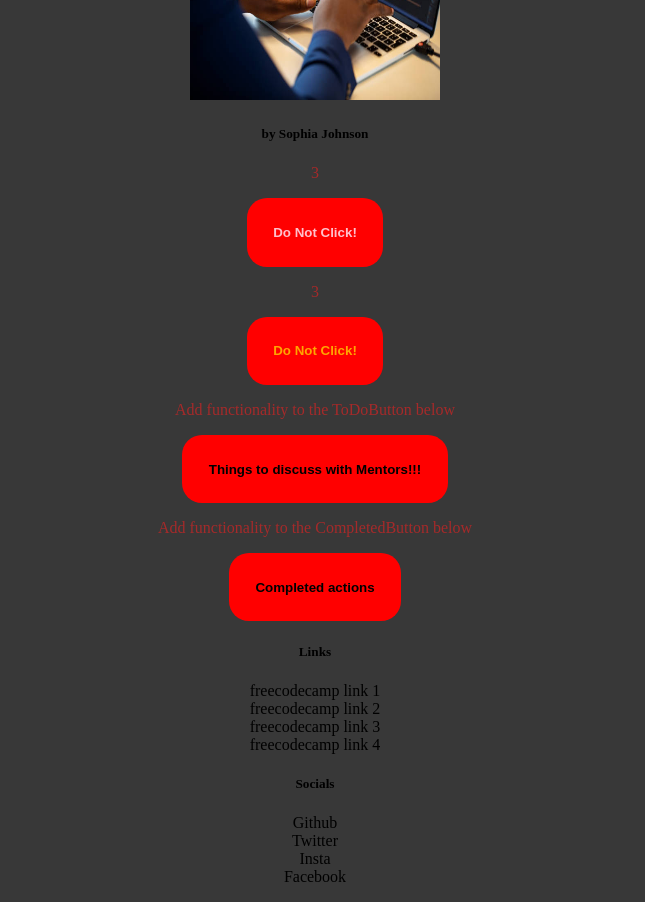
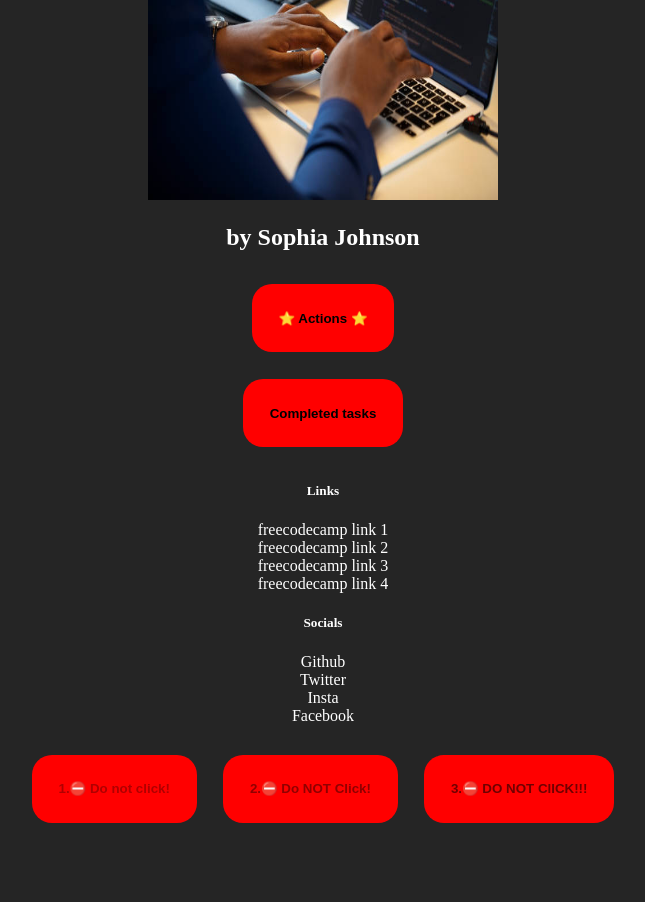
Before and after one commit to sofireofficial/reactlearnlearn, a React (Create React App) app: page / in a window 1280 px wide. Shown: the part 200-1102 px from the top of the page, without its empty margins (325-970 px from the left). After the commit the page ends 1044 px from the top, so only its background shows below. Built offline with nearby package versions, Linux system fonts and the light colour scheme.

Commit message:
refining presentation

```diff
--- a/src/App.js
+++ b/src/App.js
@@ -15,12 +15,12 @@ const App = () => {
   const [showToDoModal, setShowToDoModal] = useState(false); //showToDoModal = variable & it is false. setShowToDoModal will be used to change the state
   const [showCompletedModal, setShowCompletedModal] = useState(false);
   const [toDoList, setToDoList] = useState([
-    "I want to learn A",
-    "I want to learn B",
-    "I want to learn C",
-    "I want to learn D",
-    "I want to learn E",
-    "I want to learn F",
+    "Learn ABC",
+    "Learn DEF",
+    "Learn GHI",
+    "Learn JKL",
+    "Learn MNO",
+    "Learn XYZ",
   ]);
   const [completedList, setCompletedList] = useState([]);
 
@@ -29,13 +29,11 @@ const App = () => {
       <h1>My Learnings!</h1>
       <img
         src={CodePic}
-        alt="person typing on laptop" width="250px" height="220px"
+        alt="person typing on laptop" width="350px" height="320px"
       ></img>
-      <h5>by Sophia Johnson</h5>
-      <AlertButton label={'Click Me if you dare!'} number={3} color={'pink'}/>
-      <AlertButton label={'Dare you click me!'} number={3} color={'orange'}/>
+      <h2>by Sophia Johnson</h2>
 
-      <p>Add functionality to the ToDoButton below</p>
+
       <ToDoButton handleClick={setShowToDoModal} />{" "}
       {/*handleClick is the new variable. it is a prop. We'll be able to access its value. WHich in this case is a js function */}
       {showToDoModal ? (
@@ -48,7 +46,8 @@ const App = () => {
         />
       ) : null}{" "}
       {/*first half checks showToDoModal... when true, show modal.*/}
-      <p>Add functionality to the CompletedButton below</p>
+
+
       <CompletedButton handleClick={setShowCompletedModal} />
       {showCompletedModal ? (
         <CompletedModal handleClick={setShowCompletedModal} completedList={completedList} />
@@ -57,6 +56,14 @@ const App = () => {
       <Links />
       <h5>Socials</h5>
       <Socials />
+
+
+      <div className={'flexingDivs'}>
+      <AlertButton displayText={'1.⛔ Do not click!'} symbol={''} color={'#B00000'}/>
+      <AlertButton displayText={'2.⛔ Do NOT Click!'} symbol={''} color={'#900000'}/>
+      <AlertButton displayText={'3.⛔ DO NOT ClICK!!!'} symbol={''} color={'#700000'}/>
+      </div>
+
     </div>
   );
 };
--- a/src/Components/AlertButton.js
+++ b/src/Components/AlertButton.js
@@ -1,17 +1,17 @@
 import React from "react";
 
 function dare() {
-  alert("OMG! You clicked me! Nothing to see here");
+  alert("Really? You still chose to click the button!");
 }
 
 const AlertButton = (props) => {
   console.log(props)
   return (
     <div>
-      <p>{props.number}</p>
       <button style={{color:props.color}} className="mainButtons" onClick={dare}>
-        {/* {props.label} */}Do Not Click!
+        {props.displayText}
       </button>
+      {/* test here, by inserting: <p>{props.symbol}</p>, and assigning symbol={⛔} in App.js*/}
     </div>
   );
 };
--- a/src/Components/CompletedButton.js
+++ b/src/Components/CompletedButton.js
@@ -7,7 +7,7 @@ const CompletedButton = (props) => {
           props.handleClick(true);
         }}
       >
-        Completed actions
+        Completed tasks
       </button>{" "}
       {/* attributes!! */}
     </div>
--- a/src/Components/CompletedModal.js
+++ b/src/Components/CompletedModal.js
@@ -2,7 +2,7 @@ import React from "react";
 
 const CompletedModal = (props) => {
   return (
-    <div className="yellowModal">
+    <div className="yellowModalLeft">
       <button
         className="xButton"
         onClick={() => {
--- a/src/Components/ToDoButton.js
+++ b/src/Components/ToDoButton.js
@@ -9,7 +9,7 @@ const ToDoButton = (props) => {
           props.handleClick(true);
         }}
       >
-        Things to discuss with Mentors!!!
+        ⭐   Actions   ⭐
       </button>
     </div>
   );
--- a/src/Components/ToDoModal.js
+++ b/src/Components/ToDoModal.js
@@ -9,7 +9,7 @@ const ToDoModal = (props) => {
   console.log(props); ///////////// ANDY!
 
   return (
-    <div className="yellowModal">
+    <div className="yellowModalRight">
       <button
         className="xButton"
         onClick={() => {
@@ -27,7 +27,8 @@ const ToDoModal = (props) => {
                 handleClick(index);
               }}
             >
-              {index}
+              ✔
+              {/* alt to tick above = {index} */}
             </button>
           </li>
         ))}
--- a/src/index.css
+++ b/src/index.css
@@ -1,17 +1,40 @@
 body {
-  background-color: rgba(15, 15, 15, 0.829);
+  position: relative;
+  background-color: rgba(15, 15, 15, 0.904);
+  width: 100%;
   text-align: center;
+  color: white;
 }
 
-p {
+/* p {
   color: brown;
+} */
+
+.yellowModalLeft, .yellowModalRight {
+  position: fixed;
+  background-color: yellow;
+  color: rgba(15, 15, 15, 0.904);
+  border-radius: 5px;
+  border: 0;
+  padding: 0.5em;
+  transform: translate(-50%, -50%);
+  font-weight: bold;
+  font-size: 0.8em;
+  line-height: 2em;
+  text-align: center;
+  width: 60%;
+  max-height: 90%;
+  overflow: auto;
 }
 
-.yellowModal {
-  background-color: yellow;
-  padding: 30px;
-  margin-left: 100px;
-  margin-right: 100px;
+.yellowModalLeft {
+  left: 50%;
+  top: 65%;
+}
+
+.yellowModalRight {
+  left: 50%;
+  top: 35%;
 }
 
 ul {
@@ -32,7 +55,11 @@ ul {
   padding: 2em;
   border: 0;
   border-radius: 20px;
-  display: block;
-  margin: auto;
+  margin: 1em;
   font-weight: bold;
 }
+
+.flexingDivs {
+  display: flex;
+  justify-content: center;
+}
```
